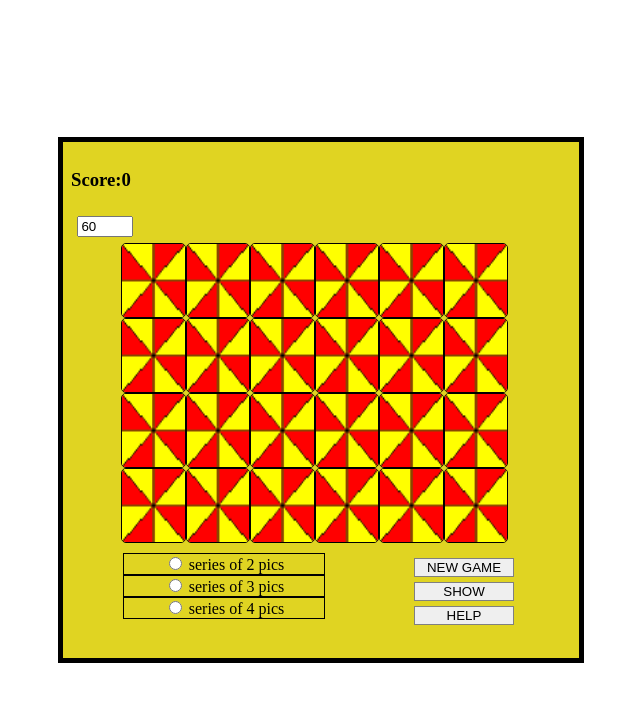
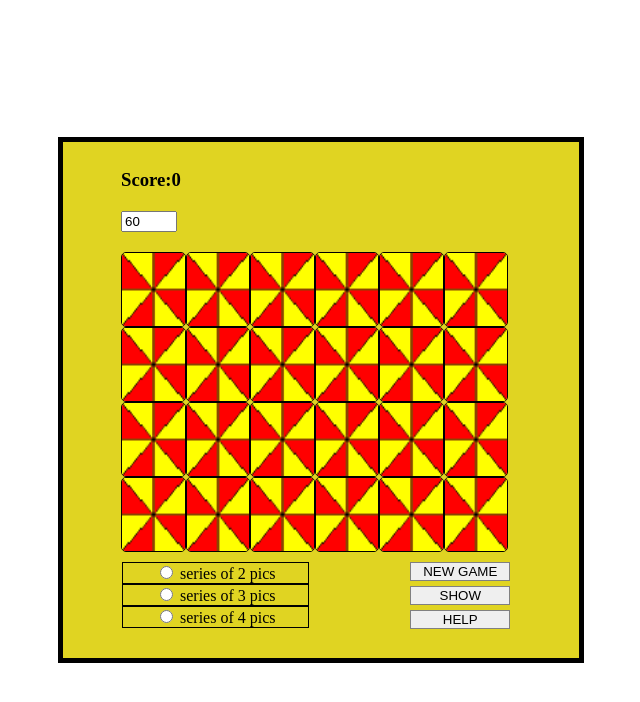
Before and after one commit to Arunoday26/memoryCardGame, a plain HTML site: page index.html in a window 1280 px wide. Shown: the whole page, without its empty margins (319-959 px from the left). Drawn offline with Linux system fonts and the light colour scheme.

Commit message:
Improve the UI

```diff
--- a/index.html
+++ b/index.html
@@ -13,7 +13,7 @@
 <body>
     <div class=".main-body">
         <div id="game" class="game-item" name="game">
-            <h3>Score:<span id="result" name="result">0</span></h3>
+            <h3 class="score">Score:<span id="result" name="result">0</span></h3>
             <input type="number" value="60" max="60" min="0" id="timer" name="timer" class="game-timer"
                 data-target="60" />
             <div id="grid_outer" name="grid_outer" class="grid-outer-item flex-item">
--- a/memorycard.js
+++ b/memorycard.js
@@ -96,7 +96,7 @@ document.addEventListener('DOMContentLoaded', () => {
                     showButton();
                     timer.value = 60;
                 }
-            }, 500)
+            }, 1000)
         };
         startTimer()
 
--- a/style.css
+++ b/style.css
@@ -27,21 +27,23 @@
 .series {
   border: 1px solid black;
   text-align: center;
-  width: 200px;
+  width: 185px;
 }
-.game-timer {
-  margin: 0.4rem;
+.game-timer , .score {
+  margin-left: 50px;
+  margin-bottom: 20px;
 }
 
 .bottom-item {
   justify-content: space-around;
-  padding: 10px;
+  padding-top: 10px;
+  padding-right: 10px;
 }
 .btn {
   cursor: pointer;
   display: block;
   border: 1px solid gray;
-  margin: 5px;
+  margin-bottom: 5px;
   width: 100px;
 }
 
```
